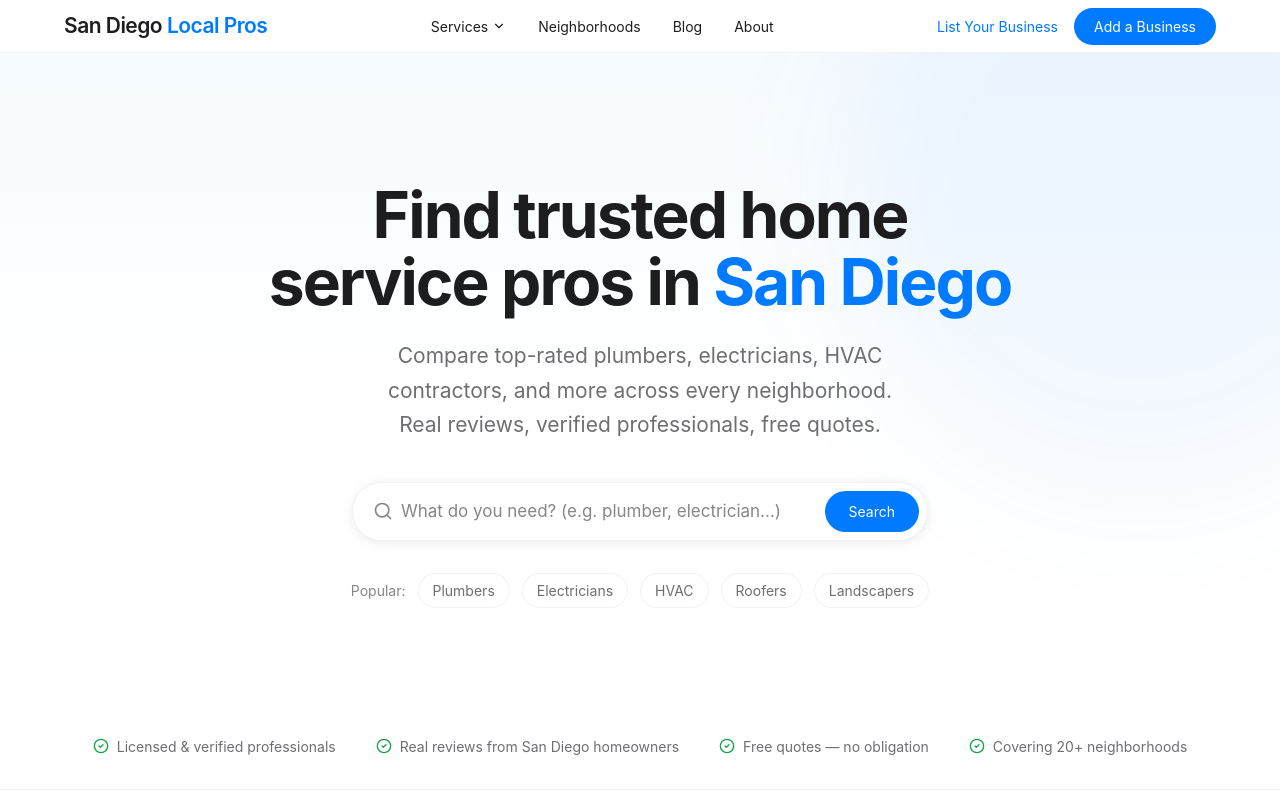
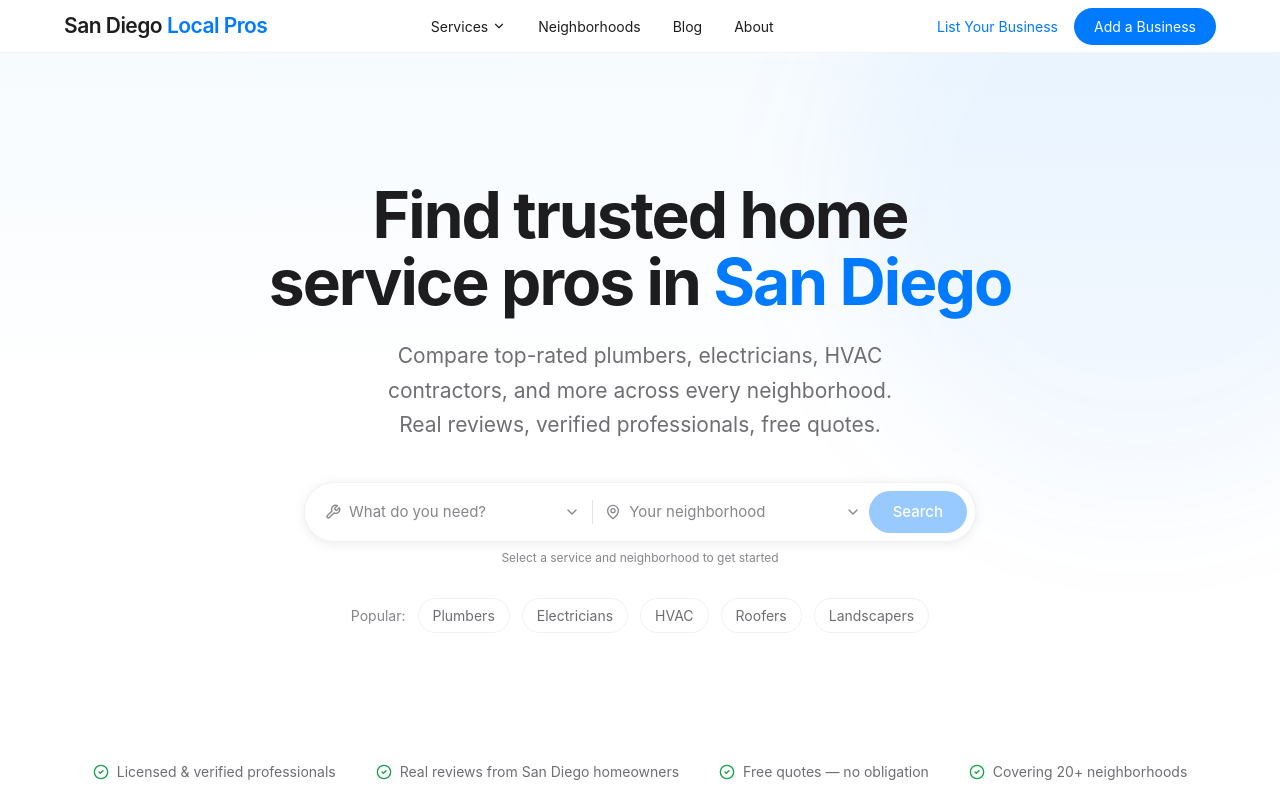
Before and after one commit to MichaelSalois/sd-local-pros, a Next.js app: page / in a window 1280 px wide. Shown: the top 800 px of the page. Built offline with nearby package versions, Linux system fonts and the light colour scheme.

Commit message:
Wire up homepage search bar with category + neighborhood navigation

```diff
--- a/src/app/page.tsx
+++ b/src/app/page.tsx
@@ -1,5 +1,5 @@
 import Link from 'next/link';
-import { Search, ArrowRight, CheckCircle2 } from 'lucide-react';
+import { ArrowRight, CheckCircle2 } from 'lucide-react';
 import { categories } from '@/data/categories';
 import { neighborhoods } from '@/data/neighborhoods';
 import { businesses } from '@/data/businesses';
@@ -10,6 +10,7 @@ import {
   NeighborhoodCard,
   CTABanner,
 } from '@/components/ui';
+import SearchBar from '@/components/ui/SearchBar';
 
 export default function HomePage() {
   // Top categories for display
@@ -20,6 +21,16 @@ export default function HomePage() {
   const totalBusinesses = businesses.length;
   const totalNeighborhoods = neighborhoods.length;
   const totalCategories = categories.length;
+
+  // Prepare search options (server-side, passed as props to client component)
+  const categoryOptions = topCategories.map((c) => ({
+    slug: c.slug,
+    label: c.namePlural,
+  }));
+  const neighborhoodOptions = neighborhoods.map((n) => ({
+    slug: n.slug,
+    label: n.name,
+  }));
 
   return (
     <>
@@ -46,19 +57,10 @@ export default function HomePage() {
             </p>
 
             {/* Search Bar */}
-            <div className="max-w-xl mx-auto mb-8">
-              <div className="flex items-center gap-2 bg-white rounded-button shadow-card border border-black/5 p-2 pl-5 focus-within:shadow-card-hover focus-within:border-apple-blue/30 transition-all">
-                <Search className="w-5 h-5 text-apple-gray-mid shrink-0" />
-                <input
-                  type="text"
-                  placeholder="What do you need? (e.g. plumber, electrician...)"
-                  className="flex-1 text-body text-apple-black placeholder:text-apple-gray-mid border-0 outline-none bg-transparent"
-                />
-                <button className="btn-primary !rounded-button text-body-sm !py-2.5 !px-6 shrink-0">
-                  Search
-                </button>
-              </div>
-            </div>
+            <SearchBar
+              categories={categoryOptions}
+              neighborhoods={neighborhoodOptions}
+            />
 
             {/* Quick Links */}
             <div className="flex flex-wrap items-center justify-center gap-3 text-body-sm">
--- /dev/null
+++ b/src/components/ui/SearchBar.tsx
@@ -0,0 +1,189 @@
+'use client';
+
+import { useState, useRef, useEffect, useMemo } from 'react';
+import { useRouter } from 'next/navigation';
+import { Search, ChevronDown, MapPin, Wrench } from 'lucide-react';
+
+interface SearchOption {
+  slug: string;
+  label: string;
+}
+
+interface SearchBarProps {
+  categories: SearchOption[];
+  neighborhoods: SearchOption[];
+}
+
+function Dropdown({
+  options,
+  value,
+  onChange,
+  placeholder,
+  icon: Icon,
+}: {
+  options: SearchOption[];
+  value: string;
+  onChange: (slug: string) => void;
+  placeholder: string;
+  icon: React.ComponentType<{ className?: string }>;
+}) {
+  const [isOpen, setIsOpen] = useState(false);
+  const [query, setQuery] = useState('');
+  const ref = useRef<HTMLDivElement>(null);
+  const inputRef = useRef<HTMLInputElement>(null);
+
+  const filtered = useMemo(() => {
+    if (!query) return options;
+    const q = query.toLowerCase();
+    return options.filter((o) => o.label.toLowerCase().includes(q));
+  }, [options, query]);
+
+  const selectedLabel = options.find((o) => o.slug === value)?.label || '';
+
+  useEffect(() => {
+    function handleClickOutside(e: MouseEvent) {
+      if (ref.current && !ref.current.contains(e.target as Node)) {
+        setIsOpen(false);
+        setQuery('');
+      }
+    }
+    document.addEventListener('mousedown', handleClickOutside);
+    return () => document.removeEventListener('mousedown', handleClickOutside);
+  }, []);
+
+  return (
+    <div ref={ref} className="relative flex-1 min-w-0">
+      <div
+        className="flex items-center gap-2 cursor-pointer"
+        onClick={() => {
+          setIsOpen(true);
+          setTimeout(() => inputRef.current?.focus(), 0);
+        }}
+      >
+        <Icon className="w-4 h-4 text-apple-gray-mid shrink-0" />
+        <input
+          ref={inputRef}
+          type="text"
+          value={isOpen ? query : selectedLabel}
+          onChange={(e) => {
+            setQuery(e.target.value);
+            if (!isOpen) setIsOpen(true);
+          }}
+          onFocus={() => {
+            setIsOpen(true);
+            setQuery('');
+          }}
+          placeholder={placeholder}
+          className="flex-1 min-w-0 text-[15px] text-apple-black placeholder:text-apple-gray-mid border-0 outline-none bg-transparent"
+        />
+        <ChevronDown
+          className={`w-4 h-4 text-apple-gray-mid shrink-0 transition-transform ${
+            isOpen ? 'rotate-180' : ''
+          }`}
+        />
+      </div>
+
+      {isOpen && (
+        <div className="absolute top-full left-0 right-0 mt-2 bg-white rounded-2xl shadow-lg border border-black/5 z-50 max-h-60 overflow-y-auto">
+          {filtered.length === 0 ? (
+            <div className="px-4 py-3 text-sm text-apple-gray-mid">
+              No results found
+            </div>
+          ) : (
+            filtered.map((option) => (
+              <button
+                key={option.slug}
+                onClick={() => {
+                  onChange(option.slug);
+                  setIsOpen(false);
+                  setQuery('');
+                }}
+                className={`w-full text-left px-4 py-2.5 text-[15px] transition-colors first:rounded-t-2xl last:rounded-b-2xl ${
+                  option.slug === value
+                    ? 'bg-apple-blue/5 text-apple-blue font-medium'
+                    : 'text-apple-black hover:bg-black/[0.03]'
+                }`}
+              >
+                {option.label}
+              </button>
+            ))
+          )}
+        </div>
+      )}
+    </div>
+  );
+}
+
+export default function SearchBar({ categories, neighborhoods }: SearchBarProps) {
+  const router = useRouter();
+  const [selectedCategory, setSelectedCategory] = useState('');
+  const [selectedNeighborhood, setSelectedNeighborhood] = useState('');
+
+  function handleSearch() {
+    if (selectedCategory && selectedNeighborhood) {
+      router.push(`/${selectedCategory}/${selectedNeighborhood}`);
+    } else if (selectedCategory) {
+      router.push(`/${selectedCategory}`);
+    } else if (selectedNeighborhood) {
+      router.push(`/neighborhoods/${selectedNeighborhood}`);
+    }
+  }
+
+  function handleKeyDown(e: React.KeyboardEvent) {
+    if (e.key === 'Enter') {
+      handleSearch();
+    }
+  }
+
+  return (
+    <div className="max-w-2xl mx-auto mb-8" onKeyDown={handleKeyDown}>
+      <div className="flex flex-col sm:flex-row items-stretch sm:items-center gap-3 sm:gap-0 bg-white rounded-2xl sm:rounded-button shadow-card border border-black/5 p-3 sm:p-2 sm:pl-5 focus-within:shadow-card-hover focus-within:border-apple-blue/30 transition-all">
+        {/* Category Picker */}
+        <div className="flex-1 min-w-0 px-2 sm:px-0">
+          <Dropdown
+            options={categories}
+            value={selectedCategory}
+            onChange={setSelectedCategory}
+            placeholder="What do you need?"
+            icon={Wrench}
+          />
+        </div>
+
+        {/* Divider */}
+        <div className="hidden sm:block w-px h-6 bg-black/10 mx-3 shrink-0" />
+
+        {/* Neighborhood Picker */}
+        <div className="flex-1 min-w-0 px-2 sm:px-0">
+          <Dropdown
+            options={neighborhoods}
+            value={selectedNeighborhood}
+            onChange={setSelectedNeighborhood}
+            placeholder="Your neighborhood"
+            icon={MapPin}
+          />
+        </div>
+
+        {/* Search Button */}
+        <button
+          onClick={handleSearch}
+          disabled={!selectedCategory && !selectedNeighborhood}
+          className="btn-primary !rounded-button text-[15px] !py-2.5 !px-6 shrink-0 disabled:opacity-40 disabled:cursor-not-allowed sm:ml-2"
+        >
+          <Search className="w-4 h-4 sm:hidden" />
+          <span>Search</span>
+        </button>
+      </div>
+
+      {/* Helper text */}
+      <p className="text-xs text-apple-gray-mid mt-2 text-center">
+        {selectedCategory && selectedNeighborhood
+          ? 'Press Search to see matching pros'
+          : selectedCategory
+          ? 'Add a neighborhood to narrow your results'
+          : selectedNeighborhood
+          ? 'Pick a service to find pros in your area'
+          : 'Select a service and neighborhood to get started'}
+      </p>
+    </div>
+  );
+}
```
